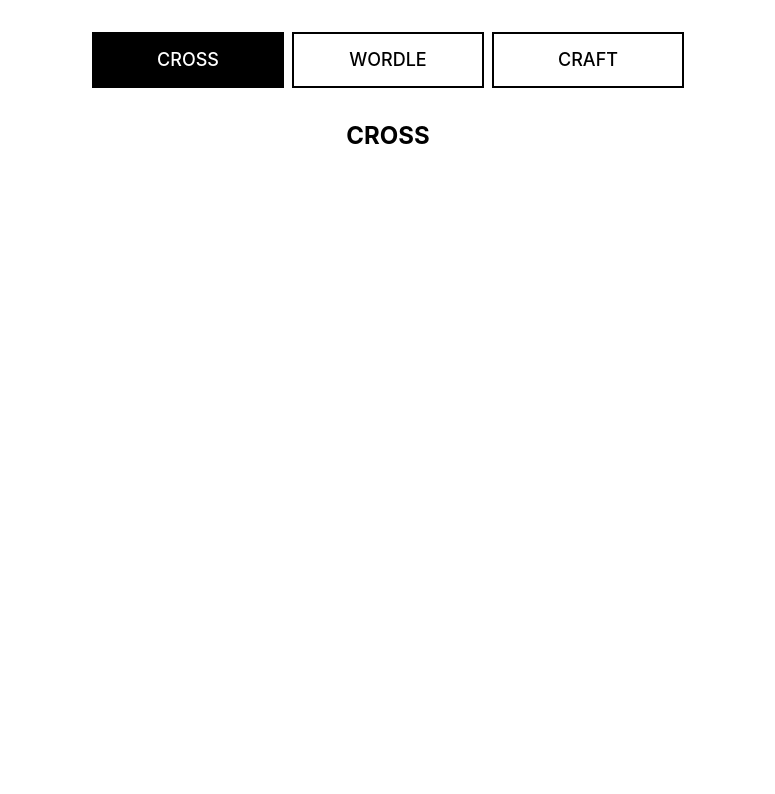
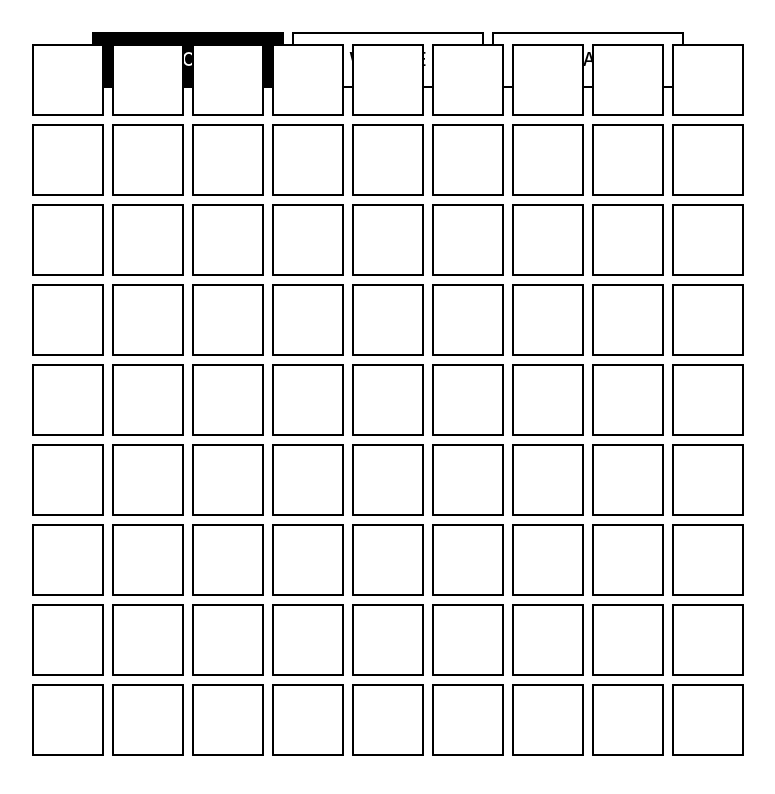
Before and after one commit to crosswordle-fun/svcw_2607, a SvelteKit app: page /game in a window 1280 px wide. Both pictures are taken after a click on the tab "CROSS". Shown: the top 794 px of the page, without its empty margins (252-1027 px from the left). Built offline with nearby package versions, Linux system fonts and the light colour scheme.

Commit message:
feat: cross view 9x9 grid

```diff
--- /dev/null
+++ b/src/lib/components/cross-mode-view.svelte
@@ -0,0 +1,14 @@
+<script lang="ts">
+	const squares = Array.from({ length: 81 }, (_, index) => index);
+</script>
+
+<div class="pointer-events-none fixed inset-0 grid place-items-center">
+	<div class="grid grid-cols-9 gap-2" aria-label="Crossword grid">
+		{#each squares as square (square)}
+			<div
+				class="size-18 border-2 border-black bg-white text-center text-2xl font-medium text-black uppercase outline-none"
+				aria-label={`Square ${square + 1}`}
+			></div>
+		{/each}
+	</div>
+</div>
--- a/src/routes/game/+page.svelte
+++ b/src/routes/game/+page.svelte
@@ -2,6 +2,7 @@
 	import { onMount } from 'svelte';
 	import { goto } from '$app/navigation';
 	import { resolve } from '$app/paths';
+	import CrossModeView from '$lib/components/cross-mode-view.svelte';
 	import GameTabs from '$lib/components/game-tabs.svelte';
 	import LevelDisplay from '$lib/components/level-display.svelte';
 	import WordleModeView from '$lib/components/wordle-mode-view.svelte';
@@ -28,6 +29,8 @@
 	{#if gameMode === 'wordle'}
 		<LevelDisplay />
 		<WordleModeView />
+	{:else if gameMode === 'cross'}
+		<CrossModeView />
 	{:else}
 		<h1 class="text-2xl font-bold uppercase">{gameMode}</h1>
 	{/if}
```
